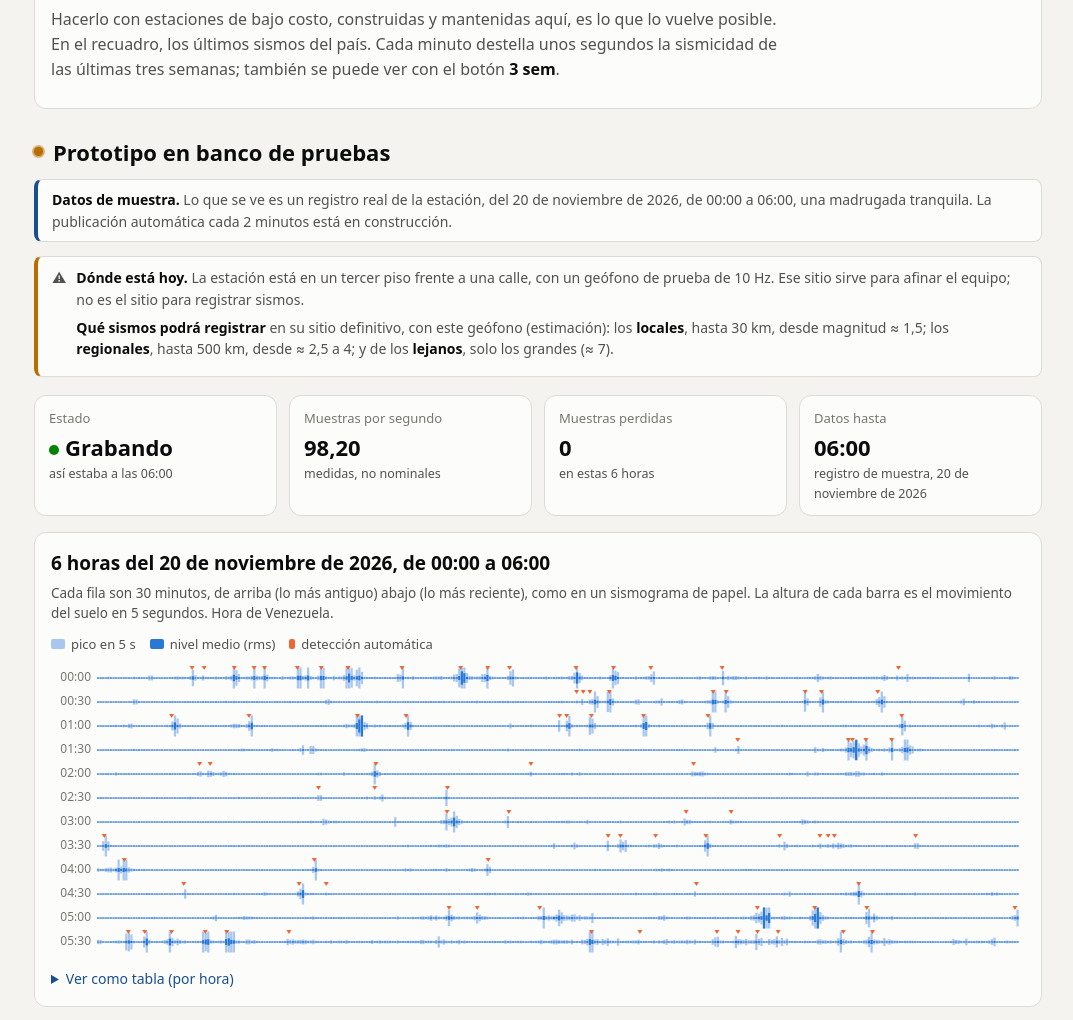
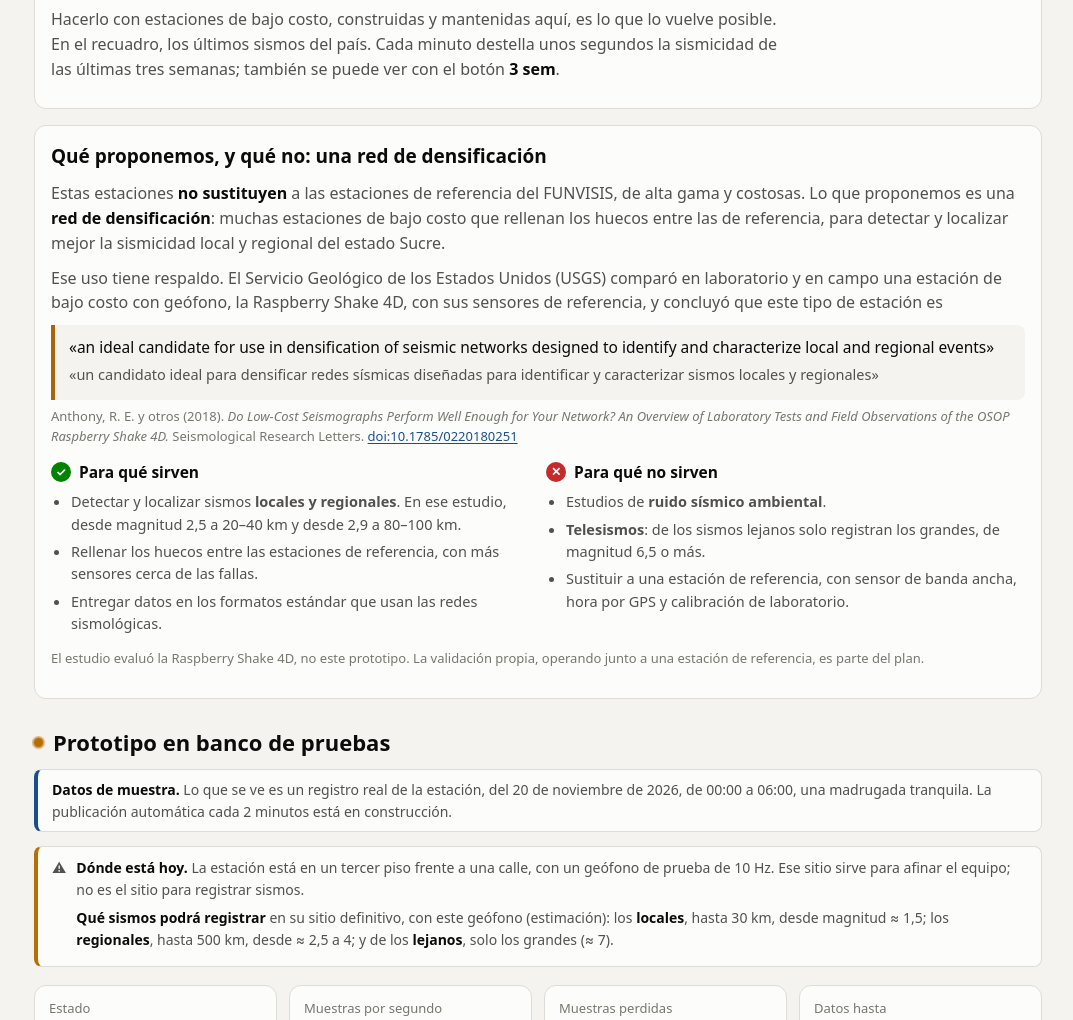
Before and after one commit to rommeljose/proyecto-pico-pia, a plain HTML site: page index.html in a window 1280 px wide. Shown: the part 862-1882 px from the top of the page, without its empty margins (102-1175 px from the left). Drawn offline with Linux system fonts and the light colour scheme.

Commit message:
Alcance: red de densificación (Anthony et al., 2018, SRL): para qué sirve y para qué no
Co-Authored-By: Claude Opus 5.5 <noreply@anthropic.com>

```diff
--- a/index.html
+++ b/index.html
@@ -131,6 +131,24 @@ th { color: var(--text-muted); font-weight: 600; }
 .porque a { color: var(--accent); text-underline-offset: 2px; }
 .fuente { font-size: 12.5px; color: var(--text-muted); }
 .porque-widget iframe { display: block; border-radius: 8px; }
+.alcance h2 { margin-bottom: 10px; }
+.alcance > p { margin: 0 0 10px; color: var(--text-secondary); }
+.alcance p b { color: var(--text-primary); }
+.alcance blockquote {
+  margin: 4px 0 6px; padding: 10px 14px; border-left: 4px solid var(--resalta); background: var(--surface-0);
+  border-radius: 0 8px 8px 0; font-size: 15.5px; color: var(--text-primary);
+}
+.alcance blockquote p { margin: 0 0 4px; }
+.alcance blockquote .trad { color: var(--text-secondary); font-size: 14.5px; }
+.alcance .cita { font-size: 13px; color: var(--text-muted); margin: 0 0 14px; }
+.alcance a { color: var(--accent); text-underline-offset: 2px; }
+.sirve { display: grid; grid-template-columns: repeat(2, minmax(0, 1fr)); gap: 16px; margin-bottom: 8px; }
+@media (max-width: 640px) { .sirve { grid-template-columns: 1fr; } }
+.sirve h3 { font-size: 15.5px; margin: 0 0 6px; display: flex; align-items: center; gap: 8px; }
+.sirve ul { margin: 0; padding-left: 20px; color: var(--text-secondary); font-size: 14.5px; }
+.sirve li { margin: 0 0 5px; }
+.marca { display: inline-grid; place-items: center; width: 20px; height: 20px; border-radius: 50%; font-size: 12px; color: #fff; flex: none; }
+.marca.si { background: var(--good); } .marca.no { background: var(--critical); }
 .porque-widget figcaption { font-size: 12px; color: var(--text-muted); margin-top: 6px; text-align: center; }
 /* menú fijo */
 html { scroll-behavior: smooth; }
@@ -156,7 +174,7 @@ section[id] { scroll-margin-top: 64px; }
   animation: latido 1.6s ease-out infinite;
 }
 .muestra-vieja .latido, .muestra-vieja .latido::after { background: var(--warning); }
-@media (max-width: 480px) { .menu .largo { display: none; } .menu a { padding: 6px 10px; } }
+@media (max-width: 480px) { .menu .largo { display: none; } .menu ul { gap: 0; } .menu a { padding: 6px 8px; font-size: 14px; gap: 5px; } }
 @keyframes latido { 0% { transform: scale(1); opacity: .7; } 100% { transform: scale(3); opacity: 0; } }
 @media (prefers-reduced-motion: reduce) { .latido::after { animation: none; } }
 .seccion-t { font-size: 22px; margin: 26px 0 10px; display: flex; align-items: center; gap: 10px; }
@@ -197,6 +215,7 @@ footer div + div { margin-top: 2px; }
 <nav class="menu" aria-label="Secciones">
   <ul>
     <li><a href="#porque">¿Por qué?</a></li>
+    <li><a href="#alcance">Alcance</a></li>
     <li><a href="#prototipo" class="destaca" id="m-proto"><span class="latido" aria-hidden="true"></span><span>Prototipo<span class="largo"> en banco de pruebas</span></span></a></li>
     <li><a href="#creditos"><span>Créditos<span class="largo"> y fotos</span></span></a></li>
   </ul>
@@ -236,6 +255,44 @@ footer div + div { margin-top: 2px; }
             title="Últimos sismos de Venezuela (catálogo sísmico)"></iframe>
     <figcaption>Datos públicos del FUNVISIS, actualizados cada 5 min</figcaption>
   </figure>
+</section>
+
+<section class="tarjeta alcance" id="alcance" aria-labelledby="t-alcance">
+  <h2 id="t-alcance">Qué proponemos, y qué no: una red de densificación</h2>
+  <p>Estas estaciones <b>no sustituyen</b> a las estaciones de referencia del FUNVISIS, de alta gama y costosas.
+  Lo que proponemos es una <b>red de densificación</b>: muchas estaciones de bajo costo que rellenan los huecos
+  entre las de referencia, para detectar y localizar mejor la sismicidad local y regional del estado Sucre.</p>
+  <p>Ese uso tiene respaldo. El Servicio Geológico de los Estados Unidos (USGS) comparó en laboratorio y en campo
+  una estación de bajo costo con geófono, la Raspberry Shake 4D, con sus sensores de referencia, y concluyó que
+  este tipo de estación es</p>
+  <blockquote lang="en">
+    <p>«an ideal candidate for use in densification of seismic networks designed to identify and characterize local and regional events»</p>
+    <p class="trad" lang="es">«un candidato ideal para densificar redes sísmicas diseñadas para identificar y caracterizar sismos locales y regionales»</p>
+  </blockquote>
+  <p class="cita">Anthony, R. E. y otros (2018). <i>Do Low-Cost Seismographs Perform Well Enough for Your Network?
+  An Overview of Laboratory Tests and Field Observations of the OSOP Raspberry Shake 4D.</i>
+  Seismological Research Letters. <a href="https://doi.org/10.1785/0220180251" target="_blank" rel="noopener">doi:10.1785/0220180251</a></p>
+  <div class="sirve">
+    <div>
+      <h3><span class="marca si" aria-hidden="true">✓</span>Para qué sirven</h3>
+      <ul>
+        <li>Detectar y localizar sismos <b>locales y regionales</b>. En ese estudio, desde magnitud 2,5 a 20–40 km
+        y desde 2,9 a 80–100 km.</li>
+        <li>Rellenar los huecos entre las estaciones de referencia, con más sensores cerca de las fallas.</li>
+        <li>Entregar datos en los formatos estándar que usan las redes sismológicas.</li>
+      </ul>
+    </div>
+    <div>
+      <h3><span class="marca no" aria-hidden="true">✕</span>Para qué no sirven</h3>
+      <ul>
+        <li>Estudios de <b>ruido sísmico ambiental</b>.</li>
+        <li><b>Telesismos</b>: de los sismos lejanos solo registran los grandes, de magnitud 6,5 o más.</li>
+        <li>Sustituir a una estación de referencia, con sensor de banda ancha, hora por GPS y calibración de laboratorio.</li>
+      </ul>
+    </div>
+  </div>
+  <p class="cita">El estudio evaluó la Raspberry Shake 4D, no este prototipo. La validación propia, operando junto a
+  una estación de referencia, es parte del plan.</p>
 </section>
 
 <section id="prototipo" aria-labelledby="t-proto">
@@ -529,7 +586,7 @@ const enlaces = [...document.querySelectorAll(".menu a")];
 const vigia = new IntersectionObserver(es => es.forEach(e => { if (e.isIntersecting)
   enlaces.forEach(a => a.setAttribute("aria-current", a.getAttribute("href") === "#" + e.target.id ? "true" : "false")); }),
   { rootMargin: "-40% 0px -55% 0px" });
-["porque", "prototipo", "creditos"].forEach(id => vigia.observe(document.getElementById(id)));
+["porque", "alcance", "prototipo", "creditos"].forEach(id => vigia.observe(document.getElementById(id)));
 </script>
 </body>
 </html>
```
